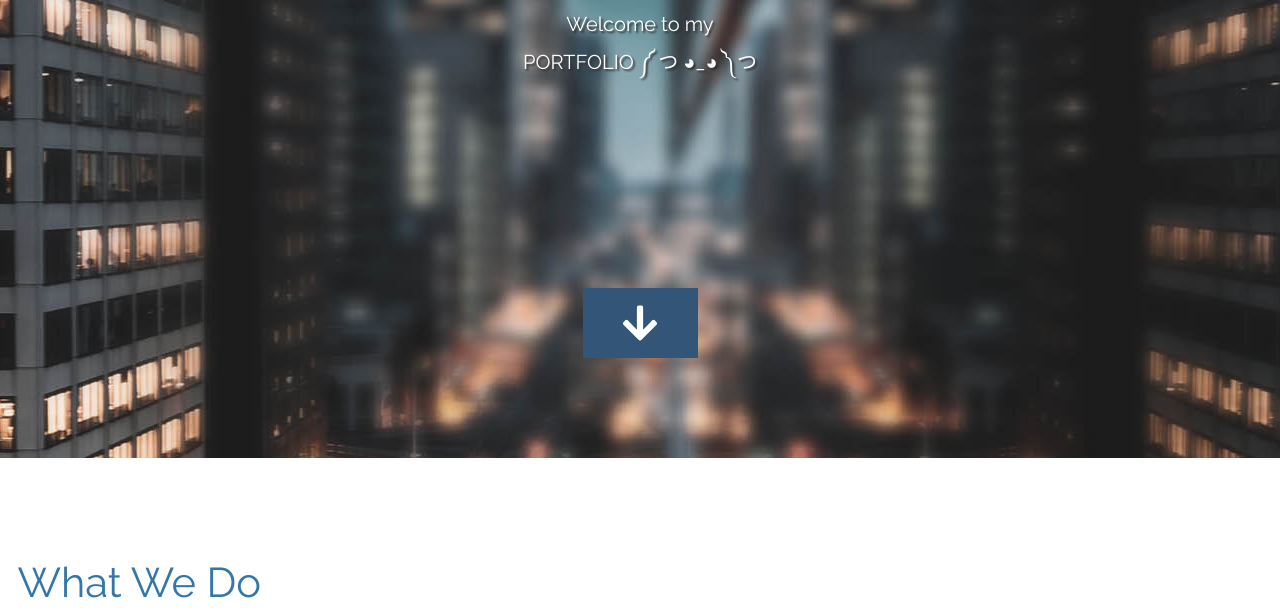
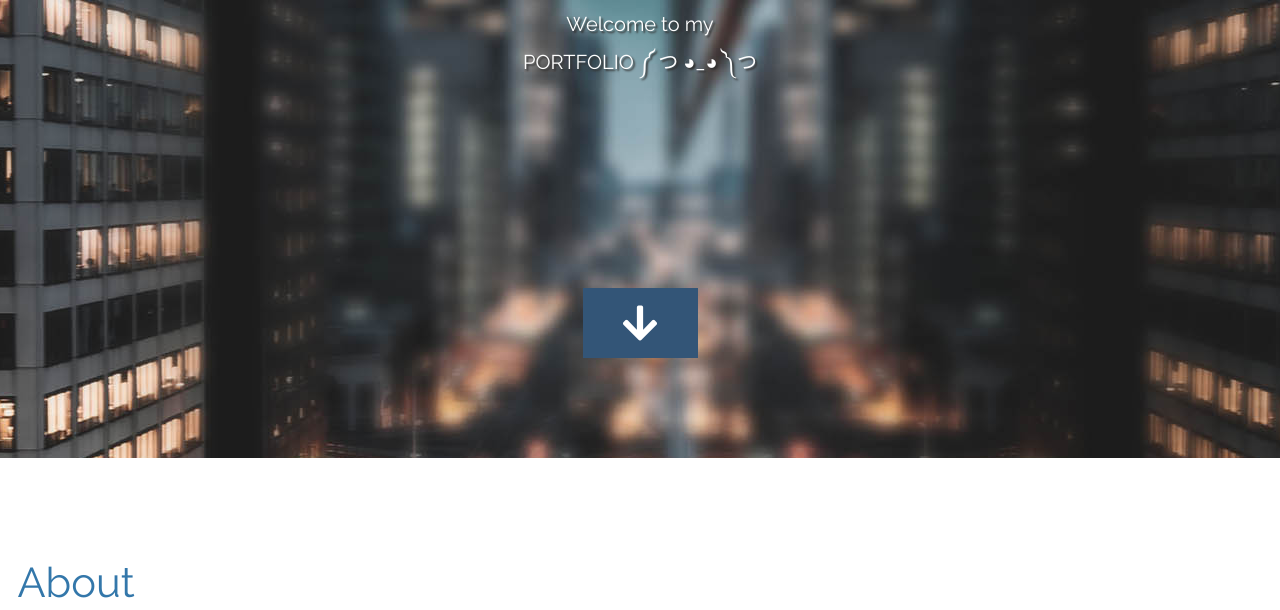
Before and after one commit to SyedFhahmid/SyedFhahmid.github.io, a plain HTML site: page index.html in a window 1280 px wide. Shown: the part 342-952 px from the top of the page. Drawn offline with Linux system fonts and the light colour scheme.

Commit message:
what we do

```diff
--- a/index.html
+++ b/index.html
@@ -72,7 +72,7 @@
             <div class="row tm-content-box"><!-- first row -->
                 <div class="col-lg-12 col-xl-12">
                     <div class="tm-intro-text-container">
-                        <h2 class="tm-text-primary mb-4 tm-section-title">What We Do</h2>
+                        <h2 class="tm-text-primary mb-4 tm-section-title">About</h2>
                         <p class="mb-4 tm-intro-text">
                           This is Infinite Loop, free Bootstrap 4.0 HTML template with a parallax effect. This layout is what you can modify and use for your websites. Please spread a word to your friends about our website. Thank you for supporting us. If you have any question, you can contact us or chat with us on our <a href="https://fb.com/tooplate">Tooplate Facebook page</a>.</p>
                     </div>
```
